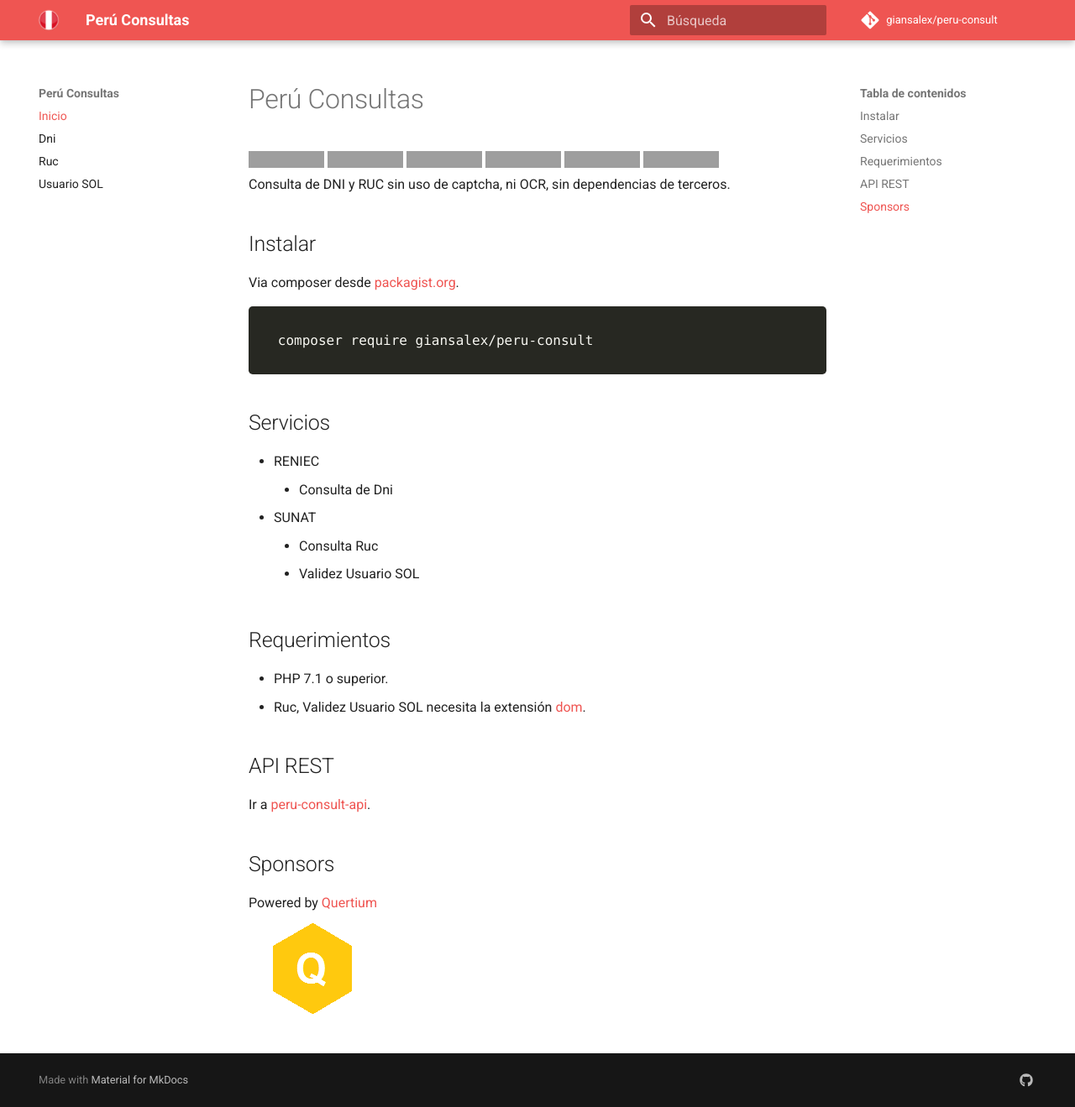
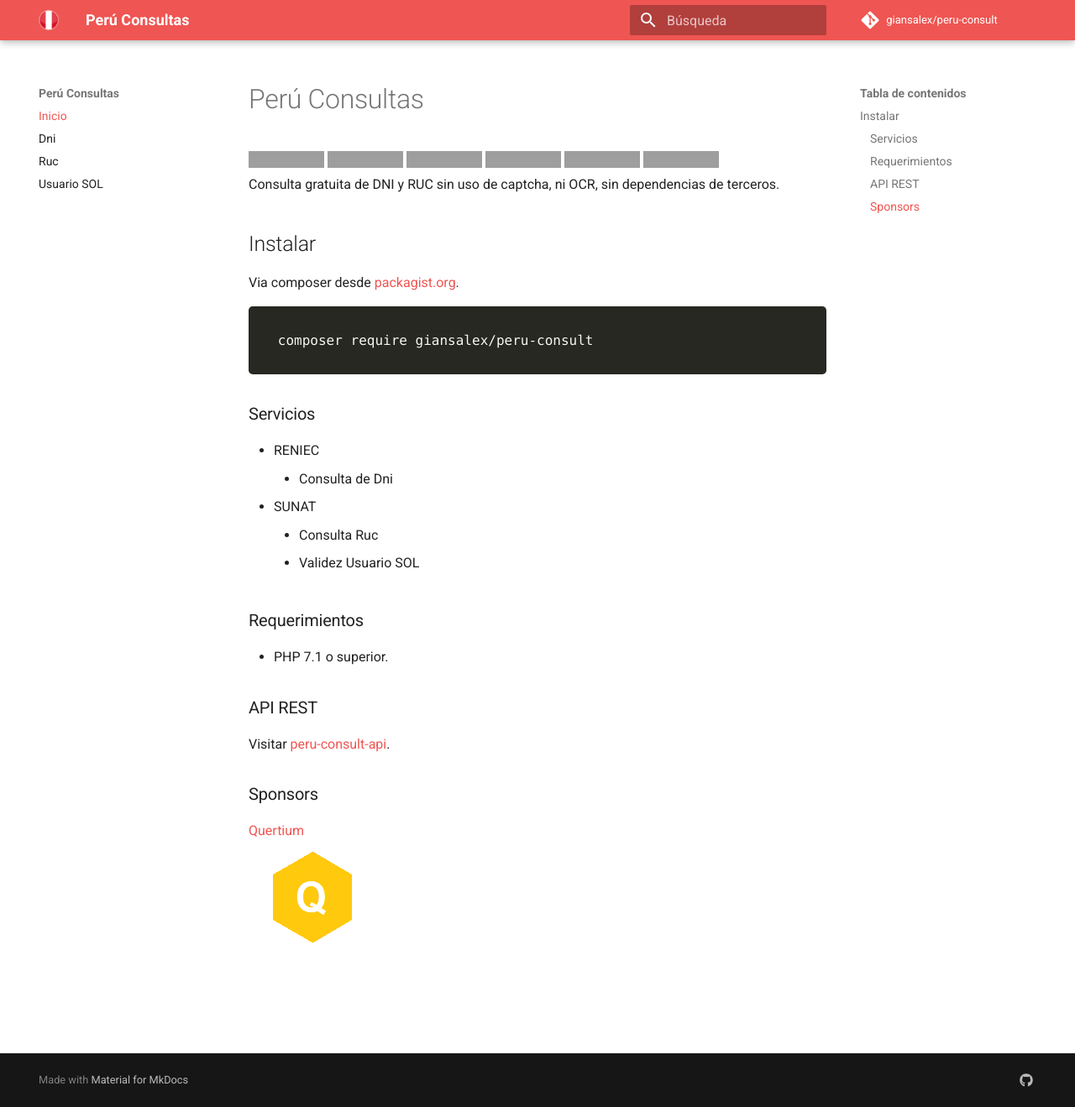
Before and after one commit to giansalex/peru-consult, an MkDocs documentation site: the page built from docs/index.md, in a window 1280 px wide and 1319 px high. Shown: the whole window at 84% size. Built offline with MkDocs 1.6.1 and Material for MkDocs 9.7.7, drawn with Linux system fonts in a browser that asks for light colours; nearby versions of some CDN libraries; comment, search, counter and statistics services are not loaded; grey boxes are pictures that could not be loaded.

````diff
--- a/docs/index.md
+++ b/docs/index.md
@@ -6,34 +6,29 @@
 [![Build Status](https://scrutinizer-ci.com/g/giansalex/peru-consult/badges/build.png?b=master)](https://scrutinizer-ci.com/g/giansalex/peru-consult/build-status/master)
 [![Maintainability](https://api.codeclimate.com/v1/badges/c307caea39f1101cbc5d/maintainability)](https://codeclimate.com/github/giansalex/peru-consult/maintainability)
 [![Packagist](https://img.shields.io/packagist/v/giansalex/peru-consult.svg?style=flat-square)](https://packagist.org/packages/giansalex/peru-consult)
-Consulta de DNI y RUC sin uso de captcha, ni OCR, sin dependencias de terceros.
+Consulta gratuita de DNI y RUC sin uso de captcha, ni OCR, sin dependencias de terceros.
 
-Instalar
---------
+## Instalar
 Via composer desde [packagist.org](https://packagist.org/packages/giansalex/peru-consult).
 ```bash
 composer require giansalex/peru-consult
 ```
 
-Servicios
-------------
+### Servicios
+
 - RENIEC
     - Consulta de Dni
 - SUNAT
     - Consulta Ruc
     - Validez Usuario SOL
 
-Requerimientos
----------------
+### Requerimientos
 - PHP 7.1 o superior.
-- Ruc, Validez Usuario SOL necesita la extensión [dom](http://php.net/manual/es/book.dom.php).
 
-API REST
---------
-Ir a [peru-consult-api](https://github.com/giansalex/peru-consult-api).
+### API REST
+Visitar [peru-consult-api](https://github.com/giansalex/peru-consult-api).
 
-Sponsors
----------
+### Sponsors
 
-Powered by [Quertium](http://quertium.com/)
+[Quertium](http://quertium.com/)
 ![Quertium](img/quertium.png)
````
